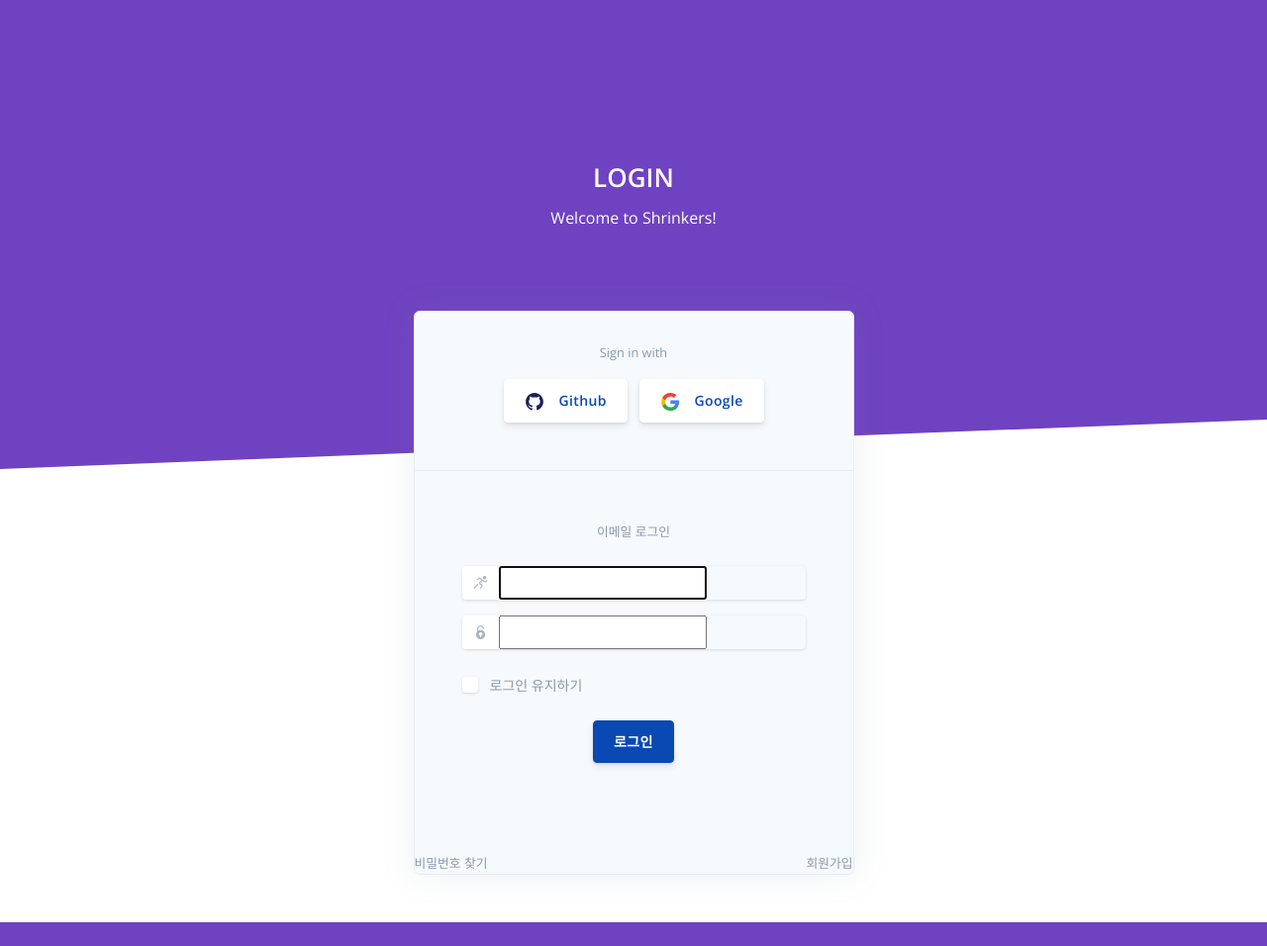
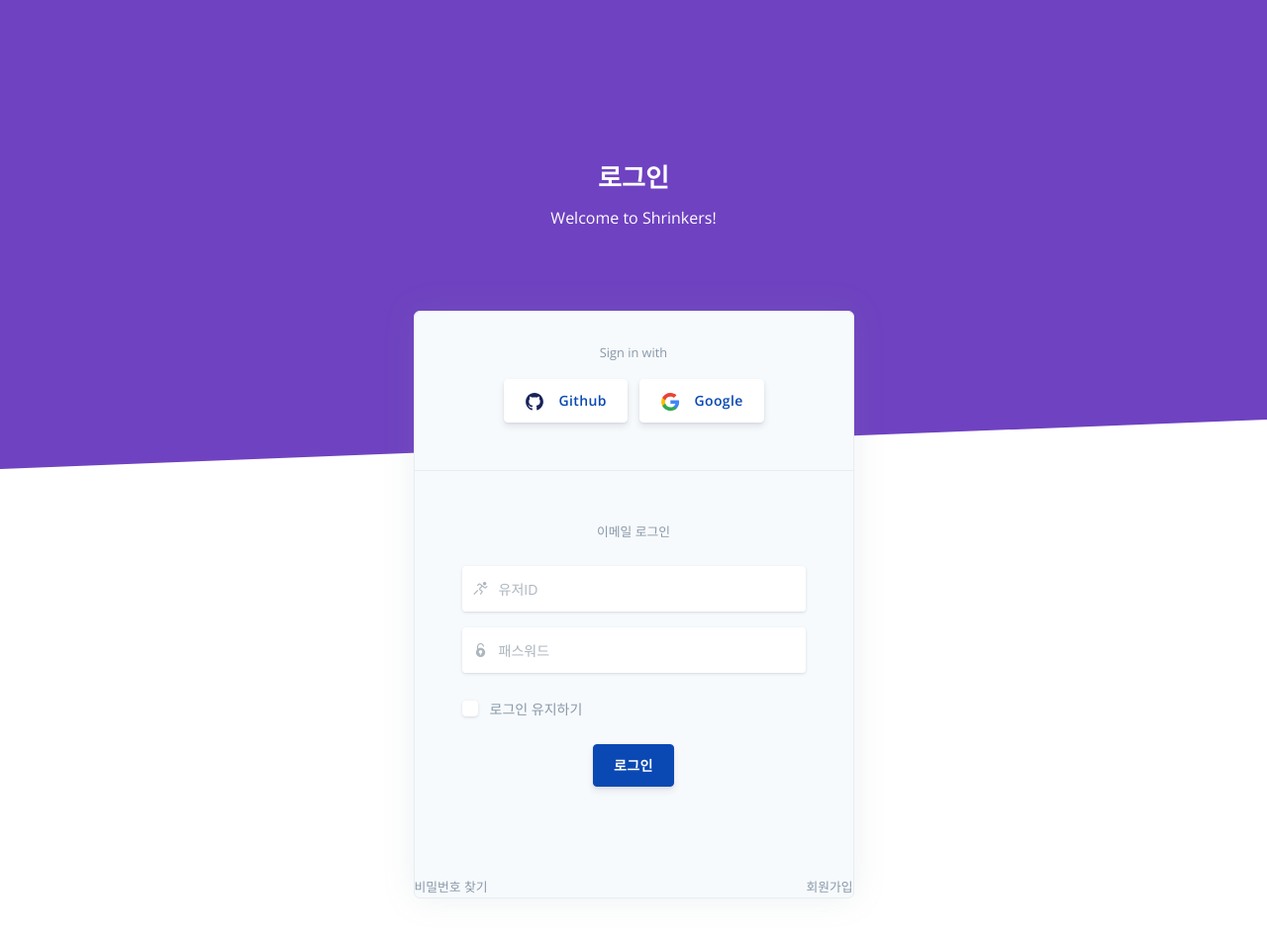
Before and after one commit to sonzwon/shirink, a Django app: page /login/ in a window 1280 px wide. Shown: the whole page at 99% size. Before the commit the page ends 932 px from the top, so only its background shows below. Run offline with Django 4.2, Linux system fonts and the light colour scheme; some libraries are stand-ins or nearby versions.

Commit message:
login view

```diff
--- a/shortener/views.py
+++ b/shortener/views.py
@@ -53,21 +53,26 @@ def register(request):
 
 
 def login_view(request):
+    msg = None
+    is_ok = False  #로그인 성공 여부
     if request.method == "POST":
         form  = AuthenticationForm(request, request.POST)
-        msg = "가입되어 있지 않거나 로그인 정보가 잘못 되었습니다."
-        print(form.is_valid)
         if form.is_valid():
             username = form.cleaned_data.get("username")
             raw_password = form.cleaned_data.get("password")
             user = authenticate(username=username, password=raw_password)
             if user is not None:
-                msg = "로그인 성공"
                 login(request, user)
-        return render(request, "login.html", {"form":form, "msg":msg})
+                is_ok = True
+        else:
+            msg = "올바른 ID와 패스워드를 입력하세요"
     else:
         form = AuthenticationForm()
-        return render(request, "login.html", {"form":form})
+
+    for visible in form.visible_fields():
+        visible.field.widget.attrs["placeholder"] = "유저ID" if visible.name == "username" else "패스워드"
+        visible.field.widget.attrs["class"] = "form-control"
+    return render(request, "login.html", {"form":form, "msg":msg, "is_ok":is_ok})
 
 
 def logout_view(request):
--- a/templates/login.html
+++ b/templates/login.html
@@ -46,7 +46,7 @@
         <div class="header-body text-center mb-7">
           <div class="row justify-content-center">
             <div class="col-xl-5 col-lg-6 col-md-8 px-5">
-              <h1 class="text-white">LOGIN</h1>
+              <h1 class="text-white">로그인</h1>
               <p class="text-lead text-white">Welcome to Shrinkers!</p>
             </div>
           </div>
```
Also changed, not shown: db.sqlite3.
